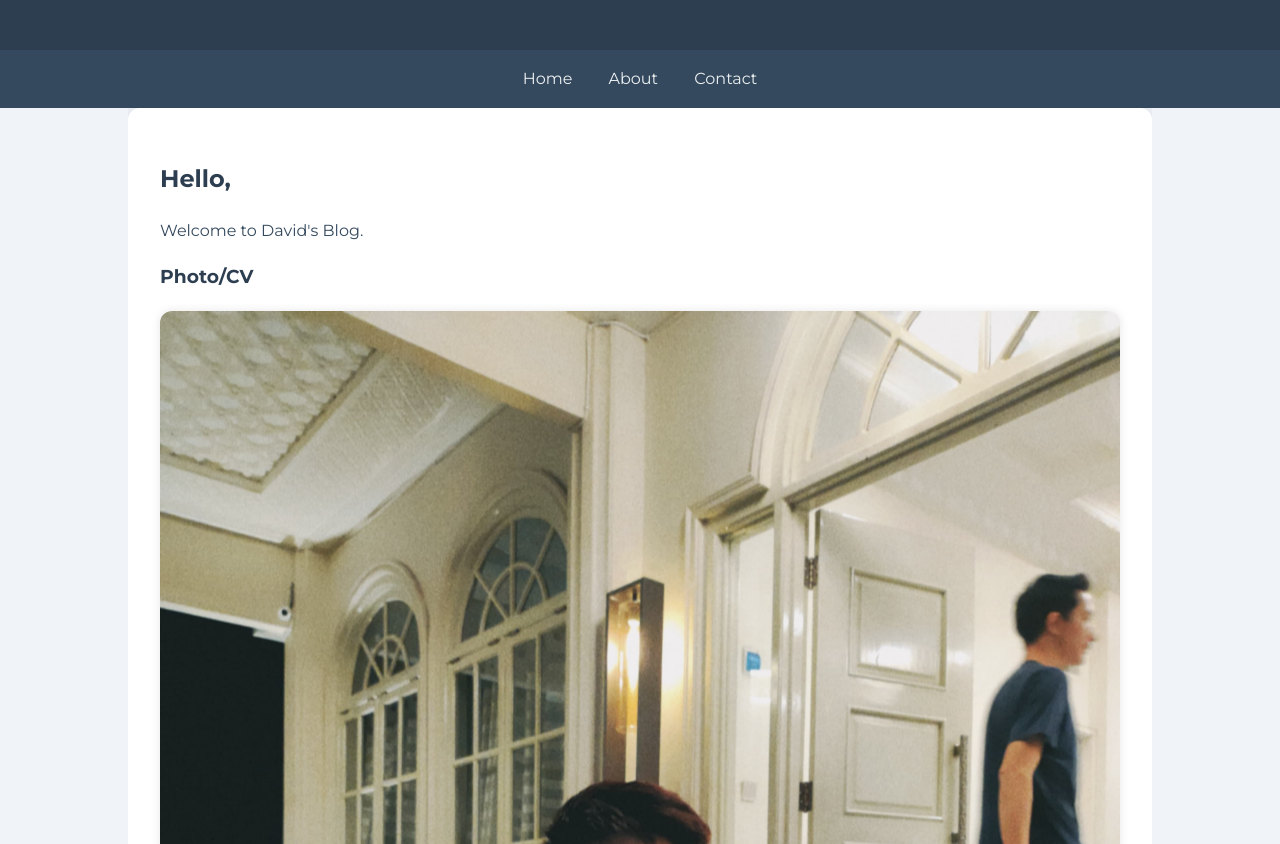
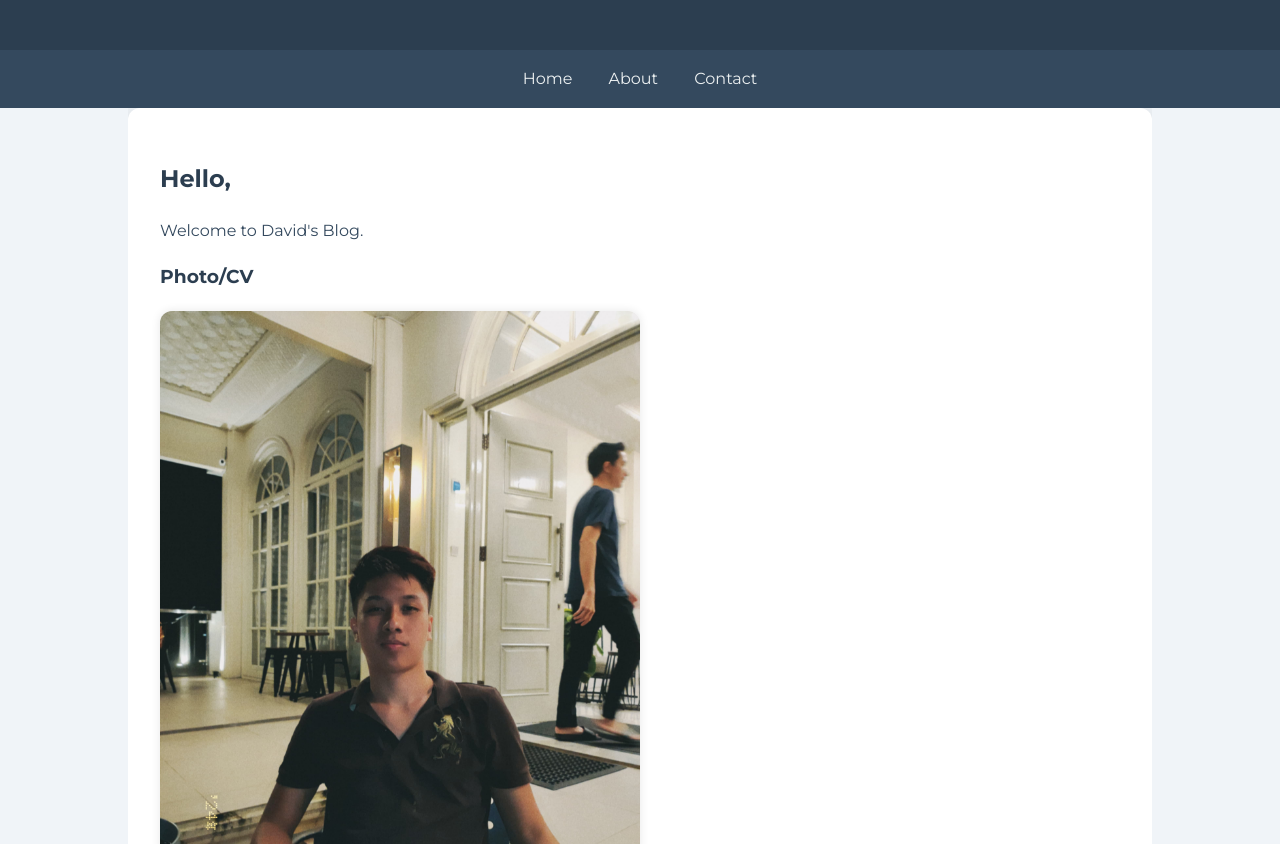
Before and after one commit to davidjonathan9/davidjonathan96, a plain HTML site: page index.html in a window 1280 px wide. Shown: the part 108-952 px from the top of the page. Drawn offline with Linux system fonts and the light colour scheme.

Commit message:
Add files via upload

```diff
--- a/index.html
+++ b/index.html
@@ -63,7 +63,6 @@
         }
         .profile-picture {
             display: block;
-            margin: auto;
             width: 200px;
             height: 150px;
             object-fit: cover;
@@ -72,8 +71,9 @@
             box-shadow: 0 0 20px rgba(0, 0, 0, 0.3); /* Added Box Shadow */
         }
         img, video, iframe {
-            max-width: 100%;
-            height: 100%;
+            display:block;
+            max-width: 50%;
+            height: 50%;
             border-radius: 12px; /* Increased Border Radius */
             margin-bottom: 1rem; /* Added Margin Bottom */
             box-shadow: 0 0 10px rgba(0, 0, 0, 0.1); /* Added Box Shadow */
```
